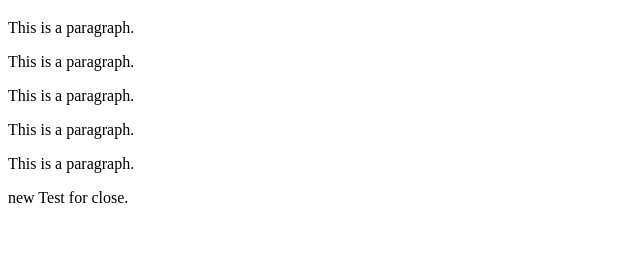
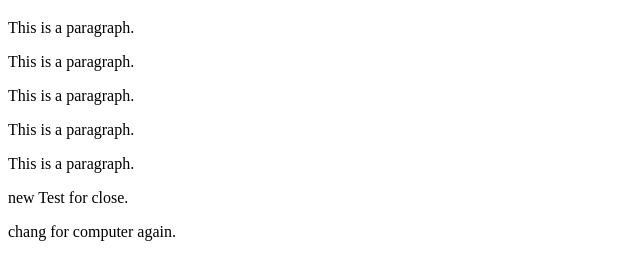
Before and after one commit to ddsjaeger/testgit, a plain HTML site: page sjaeger.html in a window 1280 px wide. Shown: the part 61-340 px from the top of the page, without its empty margins (0-640 px from the left). Drawn offline with Linux system fonts and the light colour scheme.

Commit message:
Update sjaeger.html

```diff
--- a/sjaeger.html
+++ b/sjaeger.html
@@ -12,5 +12,6 @@
 <p>This is a paragraph.</p>
 <p>This is a paragraph.</p>
 <p>new Test for close.</p>
+<p>chang for computer again.</p>
 </body>
 </html>
```
